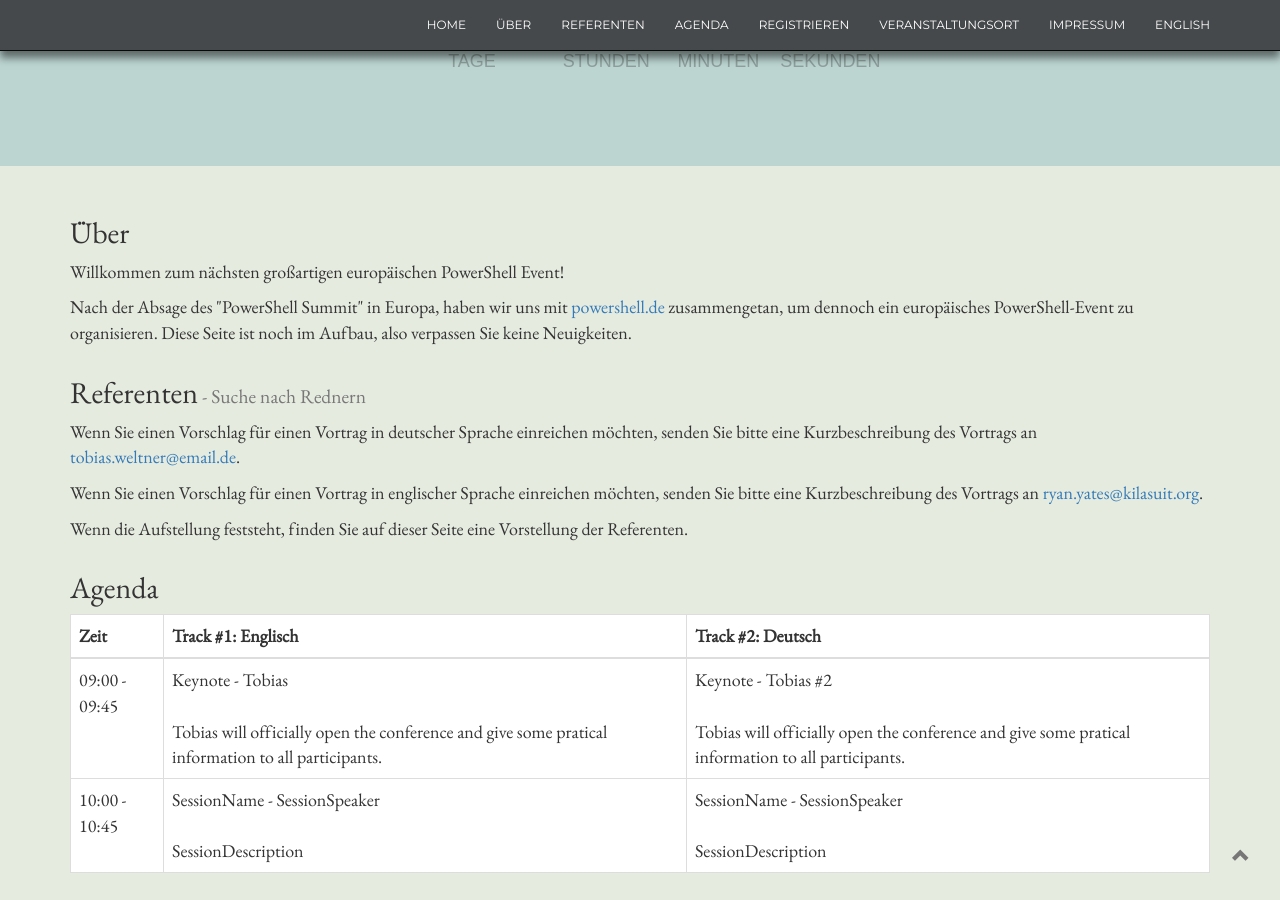
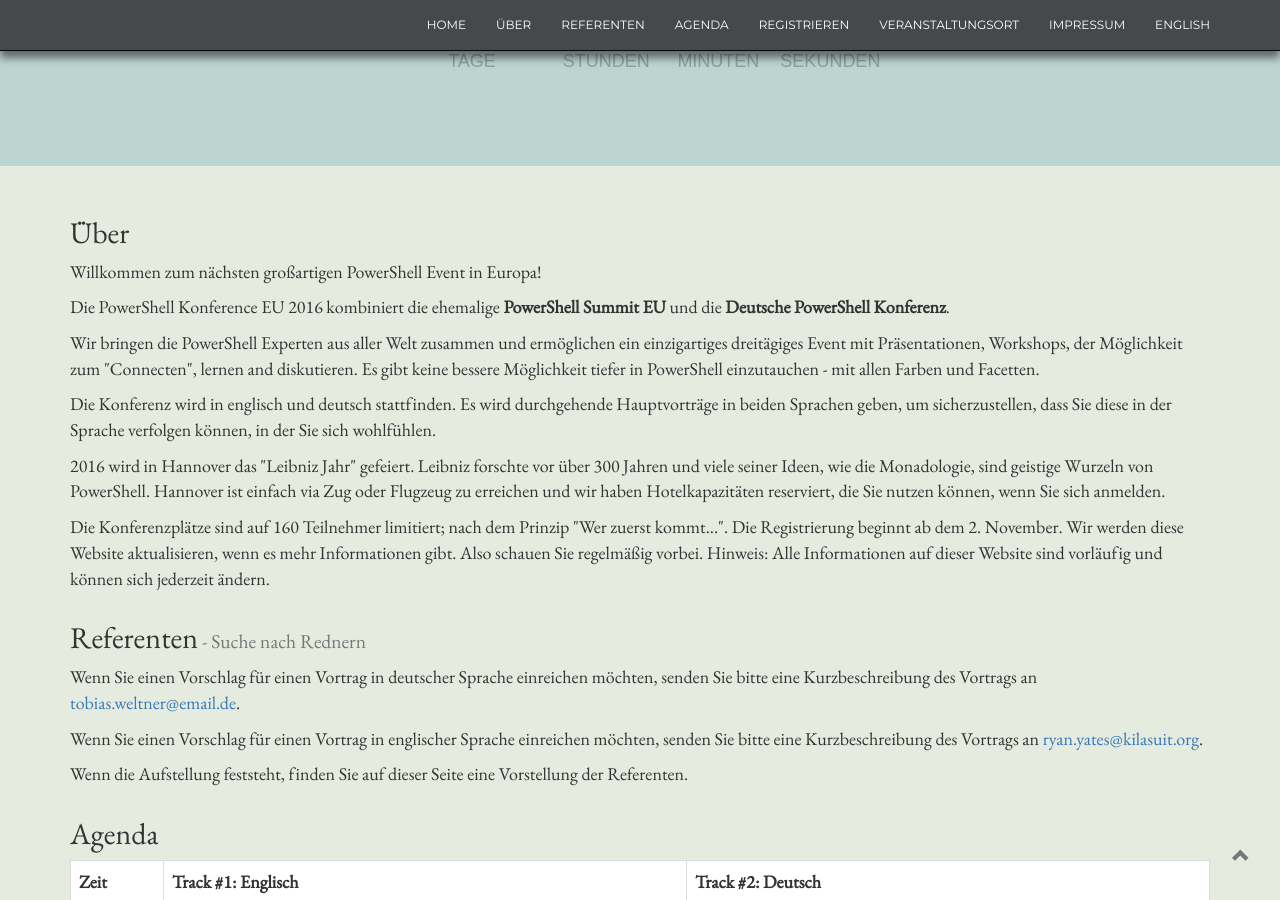
Before and after one commit to PowerShellConferenceEU/website-archive, a Jekyll site: the page built from de/index.html, in a window 1280 px wide and 900 px high, scrolled down 409 px. Built offline with Jekyll 4.4.1, drawn with Linux system fonts in a browser that asks for light colours; nearby versions of some CDN libraries.

Commit message:
German Translation (About)

```diff
--- a/_includes/de/about.html
+++ b/_includes/de/about.html
@@ -1,9 +1,13 @@
 <section id="about">
 	<div class="container">
 		<h2>Über</h2>
-		<p>Willkommen zum n&aumlchsten gro&szlig;artigen europ&auml;ischen PowerShell Event!</p>
-		<p>Nach der Absage des "PowerShell Summit" in Europa, haben wir uns mit <a href="http://www.powershell.de">powershell.de</a> zusammengetan, um dennoch ein
-			europ&auml;isches PowerShell-Event zu organisieren. Diese Seite ist noch im Aufbau, also verpassen Sie keine Neuigkeiten.
+		<p>Willkommen zum nächsten großartigen PowerShell Event in Europa!</p>
+		<p>Die PowerShell Konference EU 2016 kombiniert die ehemalige <b>PowerShell Summit EU</b> und die <b>Deutsche PowerShell Konferenz</b>.</p>
+		<p>Wir bringen die PowerShell Experten aus aller Welt zusammen und ermöglichen ein einzigartiges dreitägiges Event mit Präsentationen, Workshops, der Möglichkeit zum "Connecten", lernen and diskutieren. Es gibt keine bessere Möglichkeit tiefer in PowerShell einzutauchen - mit allen Farben und Facetten.</p>
+		<p>Die Konferenz wird in englisch und deutsch stattfinden. Es wird durchgehende Hauptvorträge in beiden Sprachen geben, um sicherzustellen, dass Sie diese in der Sprache verfolgen können, in der Sie sich wohlfühlen.</p>
+		<p>2016 wird in Hannover das "Leibniz Jahr" gefeiert. Leibniz forschte vor über 300 Jahren und viele seiner Ideen, wie die Monadologie, sind geistige Wurzeln von PowerShell. Hannover ist einfach via Zug oder Flugzeug zu erreichen und wir haben Hotelkapazitäten reserviert, die Sie nutzen können, wenn Sie sich anmelden.</p>
+		<p>Die Konferenzplätze sind auf 160 Teilnehmer limitiert; nach dem Prinzip "Wer zuerst kommt...". Die Registrierung beginnt ab dem 2. November. Wir werden diese Website aktualisieren, wenn es mehr Informationen gibt. Also schauen Sie regelmäßig vorbei.
+Hinweis: Alle Informationen auf dieser Website sind vorläufig und können sich jederzeit ändern.
 		</p>
 	</div>
 </section>
```
